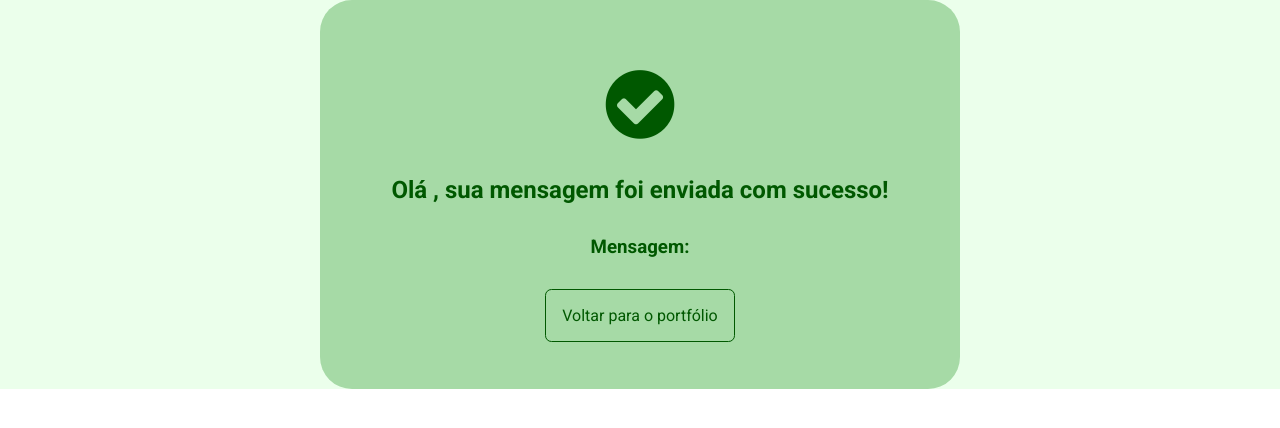
After one commit to lucasmbrute2/Projetos, a Flask app: template Portfólio/templates/send.html in a window 1280 px wide. The commit adds this page. Shown: the top 428 px of the page. Run offline with Flask 2, Linux system fonts and the light colour scheme; the template is opened without the code that fills it, so the values that code supplies are empty; some web fonts are replaced.

Commit message:
Portfolio

```diff
--- a/Portfólio/app.py
+++ b/Portfólio/app.py
@@ -46,20 +46,14 @@ def send():
             sender = app.config.get('MAIL_USERNAME'),
             recipients = [app.config.get('MAIL_USERNAME')],
             body = f'''
+                O {formContato.nome} com o e-mail {formContato.email}, envigou a seguinte mensagem:
 
+                {formContato.mensagem}
             '''
 
         )
-
-
-
-
-
-
-
-
-
-
+        mail.send(msg)
+    return render_template('send.html', formContatocontato = formContato)
 
 
 
--- a/Portfólio/static/css/style.css
+++ b/Portfólio/static/css/style.css
@@ -366,3 +366,54 @@ section#contato div#form form button:hover{
 
     transform: scale(1.1);
 }
+
+/* Página Send */
+
+section#success{
+    display: flex;
+    justify-content: center;
+    align-items: center;
+    height: 100%;
+    background-color: rgb(235, 255, 235);
+  }
+
+  section#success div#card{
+    background-color: rgb(166, 218, 166);
+    text-align: center;
+    padding: 4rem;
+    border-radius: 2rem;
+    color: rgb(0, 88, 0);
+    width: 40%;
+  }
+
+  section#success div#card h1{
+    margin: 2rem 0rem;
+  }
+
+  section#success div#card i{
+    font-size: 5rem;
+  }
+
+  section#success div#card h3{
+    margin-bottom: 2rem;
+  }
+
+  section#success div#card p{
+    margin-bottom: 3rem;
+    width: 100%;
+    word-break: break-word;
+  }
+
+  section#success div#card a{
+    text-decoration: none;
+    padding: 1rem;
+    border: 1px solid rgb(0, 88, 0);
+    color:rgb(0, 88, 0);
+    border-radius: .4rem;
+    transition: all .4s ease-out;
+  }
+
+  section#success div#card a:hover{
+    background-color: rgb(0, 88, 0);
+    color: #fff;
+  }
--- /dev/null
+++ b/Portfólio/templates/send.html
@@ -0,0 +1,32 @@
+<!DOCTYPE html>
+<html lang="pt-br">
+<head>
+   <meta charset="UTF-8">
+   <meta http-equiv="X-UA-Compatible" content="IE=edge">
+   <meta name="viewport" content="width=device-width, initial-scale=1.0">
+   <link rel="stylesheet" href="../static/css/style.css">
+   <link rel="stylesheet" href="https://stackpath.bootstrapcdn.com/font-awesome/4.7.0/css/font-awesome.min.css">
+   <title>Portfólio | Send</title>
+</head>
+<body>
+
+   <section id='success'>
+      <div id="card">
+         <i class="fa fa-check-circle" aria-hidden="true"></i>
+         <h1>Olá {{formContato.nome}}, sua mensagem foi enviada com sucesso!</h1>
+         <h3>Mensagem:</h3>
+         <p>{{formContato.mensagem}}</p>
+         <a href="/">Voltar para o portfólio</a>
+      </div>
+   </section>
+
+   <!--Script para voltar automáticamente para a tela principal-->
+
+   <script>
+      setTimeout(() => { // Função que cria um timer de espera
+         window.location.href = '/' // manda para a rota '/'
+      }, 10000) // espera 10.000 milisegundos (10seg) pra ir pra rota
+   </script>
+
+</body>
+</html>
```
